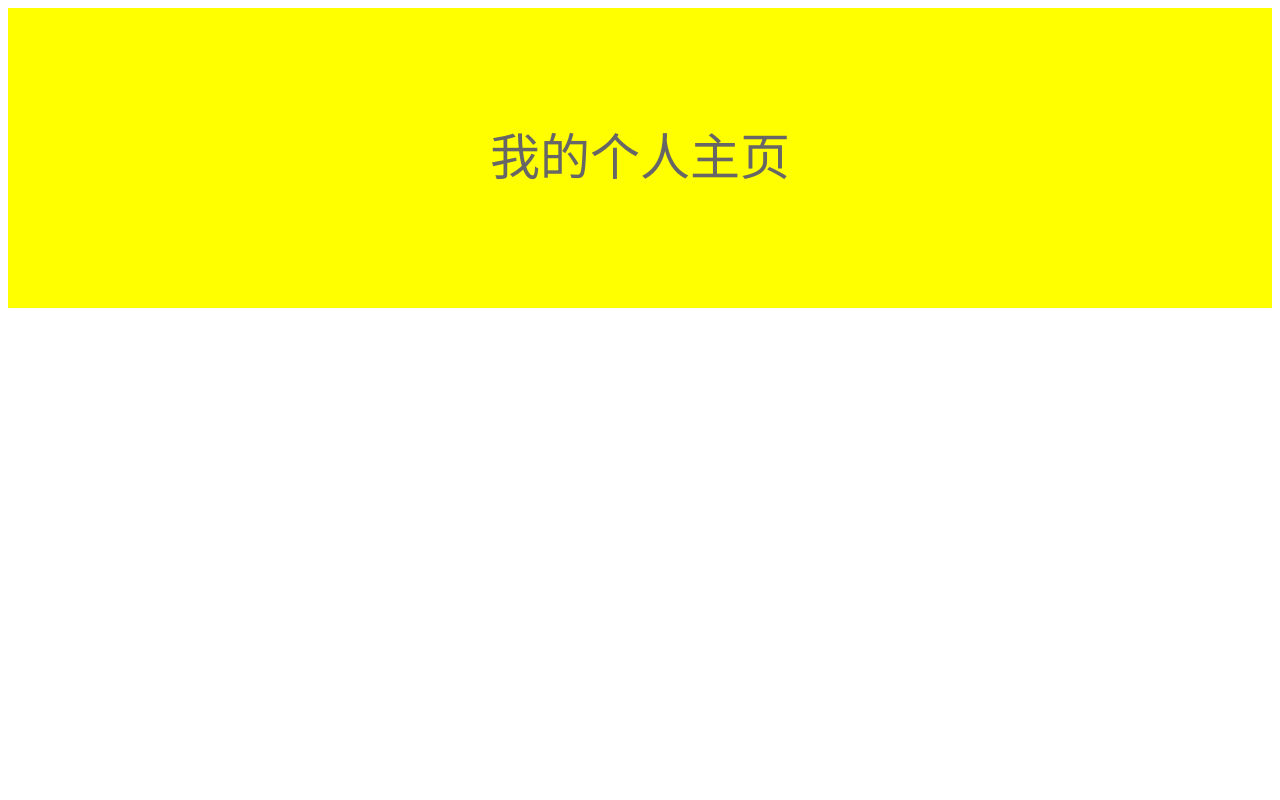
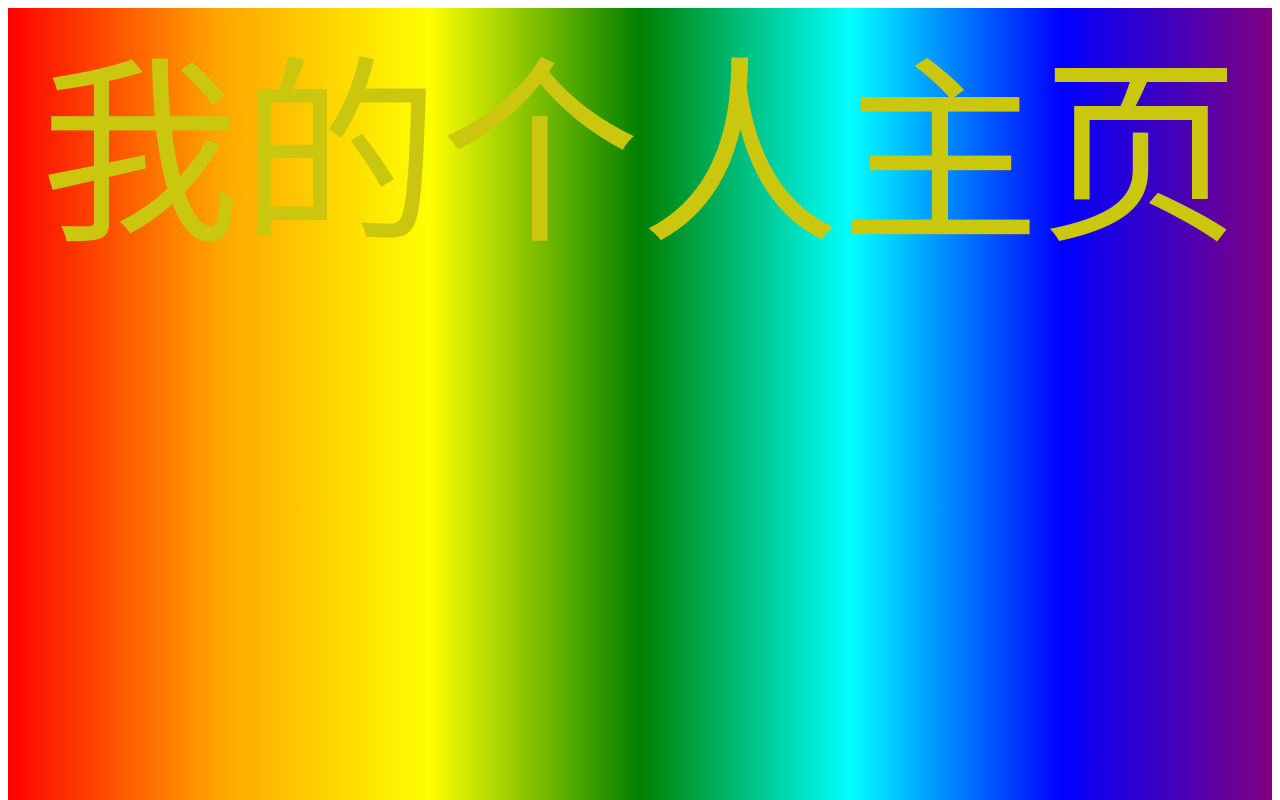
Before and after one commit to 371280604/371280604.github.io, a plain HTML site: page index.html in a window 1280 px wide. Shown: the top 800 px of the page. Drawn offline with Linux system fonts and the light colour scheme.

Commit message:
我第二次上传

```diff
--- a/index.html
+++ b/index.html
@@ -8,12 +8,12 @@
     <style>
         div {
 
-            height: 300px;
+            height: 1000px;
             line-height: 300px;
-            background-color: yellow;
             text-align: center;
-            font-size: 50px;
-            color: #666;
+            font-size: 200px;
+            color: rgb(202, 199, 14);
+            background: linear-gradient(to right, red, orange, yellow, green, cyan, blue, purple);
         }
     </style>
 </head>
```
